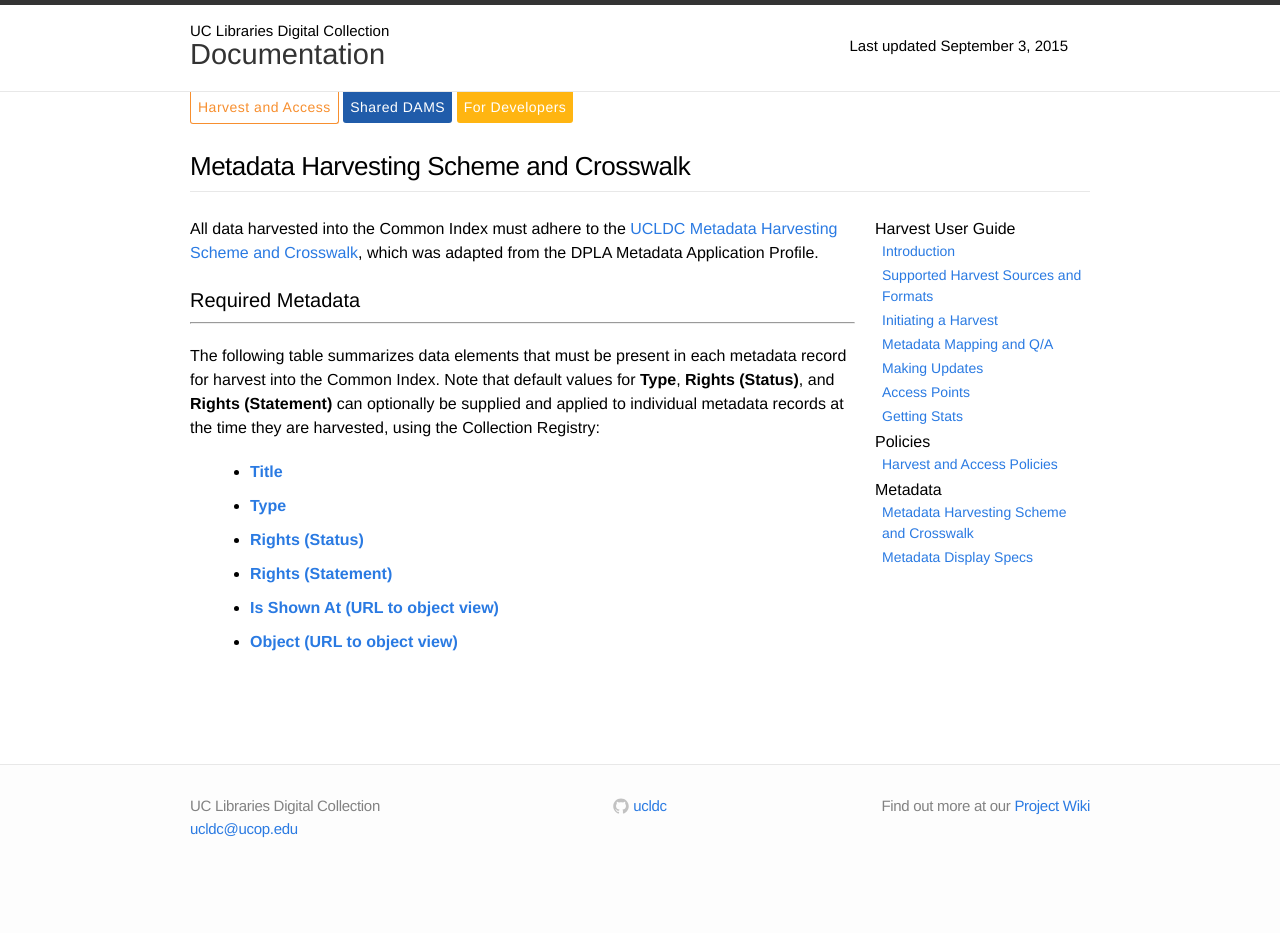
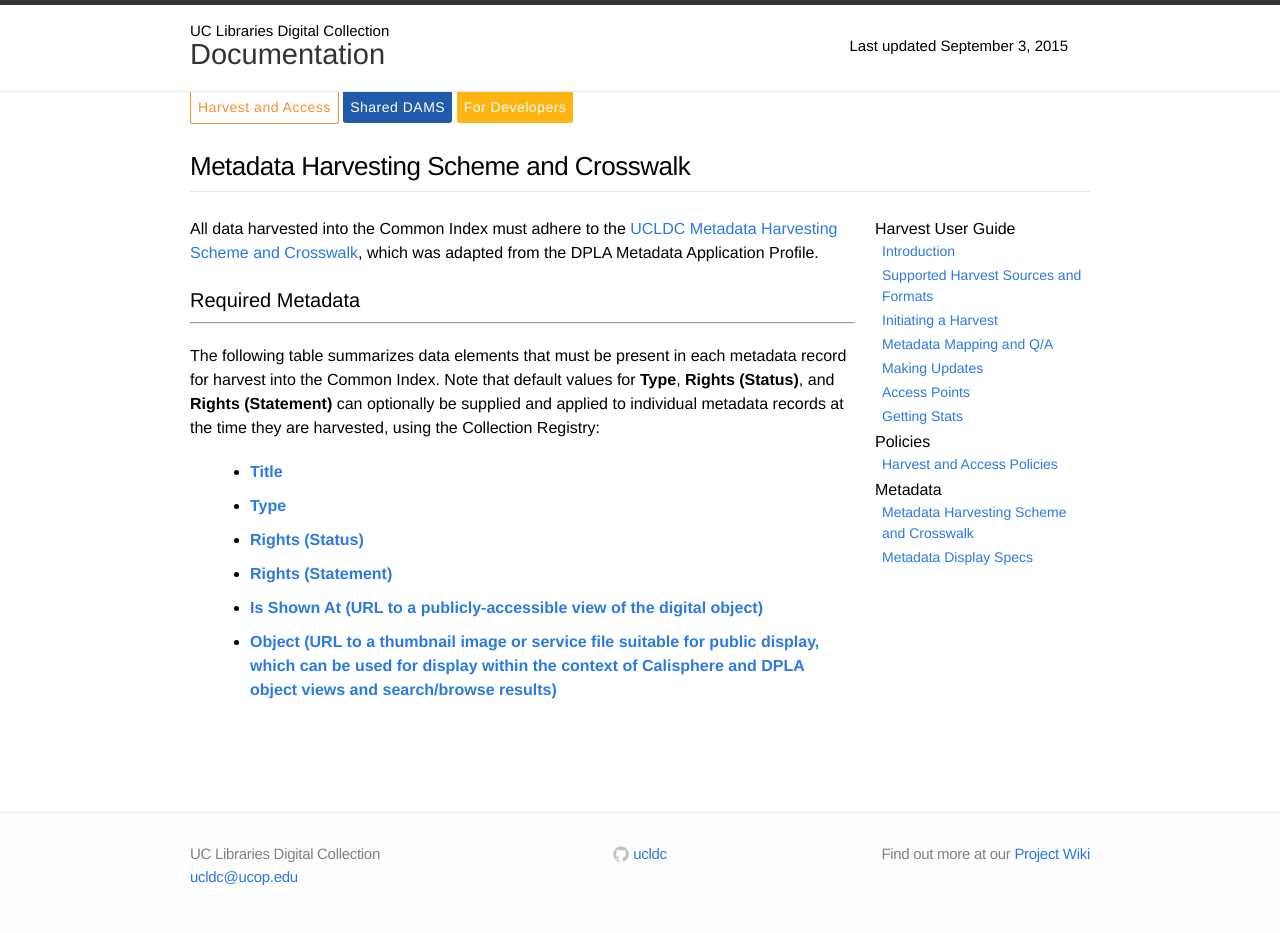
Before and after one commit to ucldc/ucldc-docs, a Jekyll site: the page built from docs/registry/metadata-harvest.md, in a window 1280 px wide. Built offline with Jekyll 4.4.1, drawn with Linux system fonts in a browser that asks for light colours; nearby versions of some CDN libraries; before the commit the page ends 900 px from its top, so only the background shows below that.

Commit message:
Update metadata-harvest.md

```diff
--- a/docs/registry/metadata-harvest.md
+++ b/docs/registry/metadata-harvest.md
@@ -15,5 +15,5 @@ All data harvested into the Common Index must adhere to the [UCLDC Metadata Harv
 * <a class="label">Type</a>
 * <a class="label">Rights (Status)</a>
 * <a class="label">Rights (Statement)</a>
-* <a class="label">Is Shown At (URL to object view)</a>
-* <a class="label">Object (URL to object view)</a>
+* <a class="label">Is Shown At (URL to a publicly-accessible view of the digital object)</a>
+* <a class="label">Object (URL to a thumbnail image or service file suitable for public display, which can be used for display within the context of Calisphere and DPLA object views and search/browse results)</a>
```
